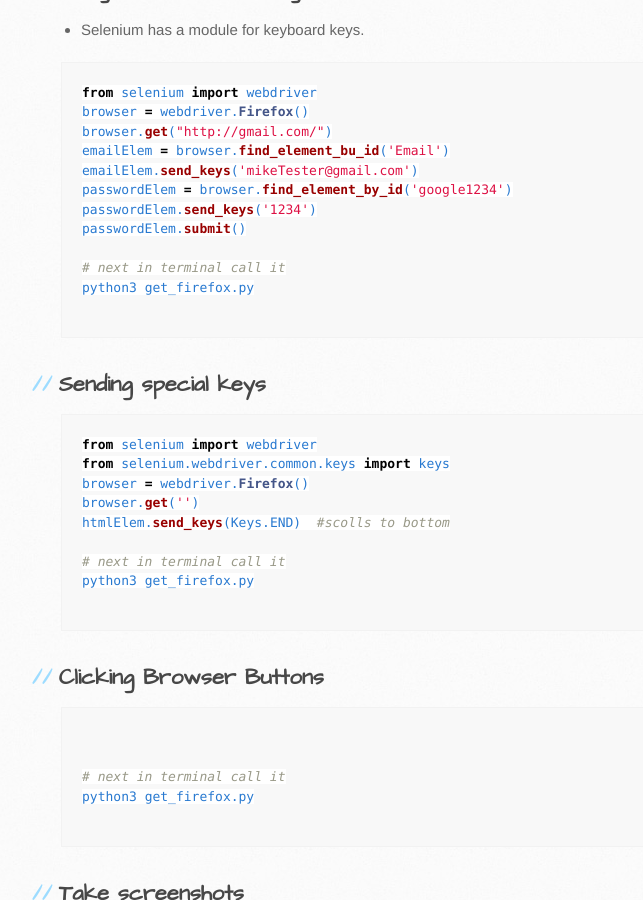
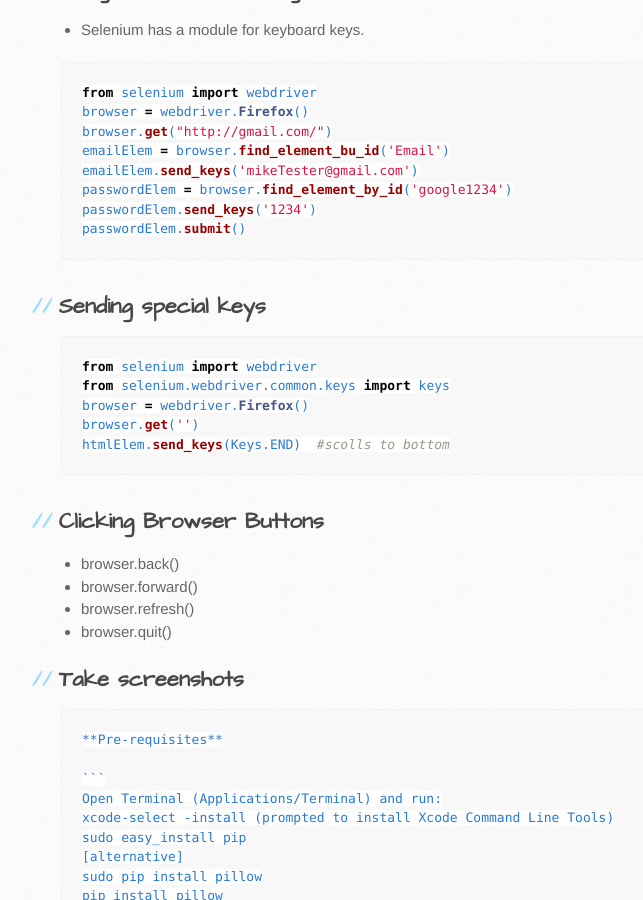
Before and after one commit to trumpfheller/trumpfheller.github.io, a Jekyll site: the page built from selenium_py.md, in a window 1280 px wide and 900 px high, scrolled down 1753 px. Shown: the whole window, without its empty margins (99-742 px from the left). Built offline with Jekyll 4.4.1, drawn with Linux system fonts in a browser that asks for light colours.

Commit message:
Update selenium_py.md

````diff
--- a/selenium_py.md
+++ b/selenium_py.md
@@ -83,10 +83,6 @@ emailElem.send_keys('mikeTester@gmail.com')
 passwordElem = browser.find_element_by_id('google1234')
 passwordElem.send_keys('1234')
 passwordElem.submit()
-
-# next in terminal call it
-python3 get_firefox.py
-
 ```
 ## Sending special keys
 
@@ -96,19 +92,13 @@ from selenium.webdriver.common.keys import keys
 browser = webdriver.Firefox()
 browser.get('')
 htmlElem.send_keys(Keys.END)  #scolls to bottom
+```
 
-# next in terminal call it
-python3 get_firefox.py
-
-```
 ## Clicking Browser Buttons
-```python
-
-
-# next in terminal call it
-python3 get_firefox.py
-
-```
+- browser.back()
+- browser.forward()
+- browser.refresh()
+- browser.quit()
 
 ## Take screenshots
 
````
